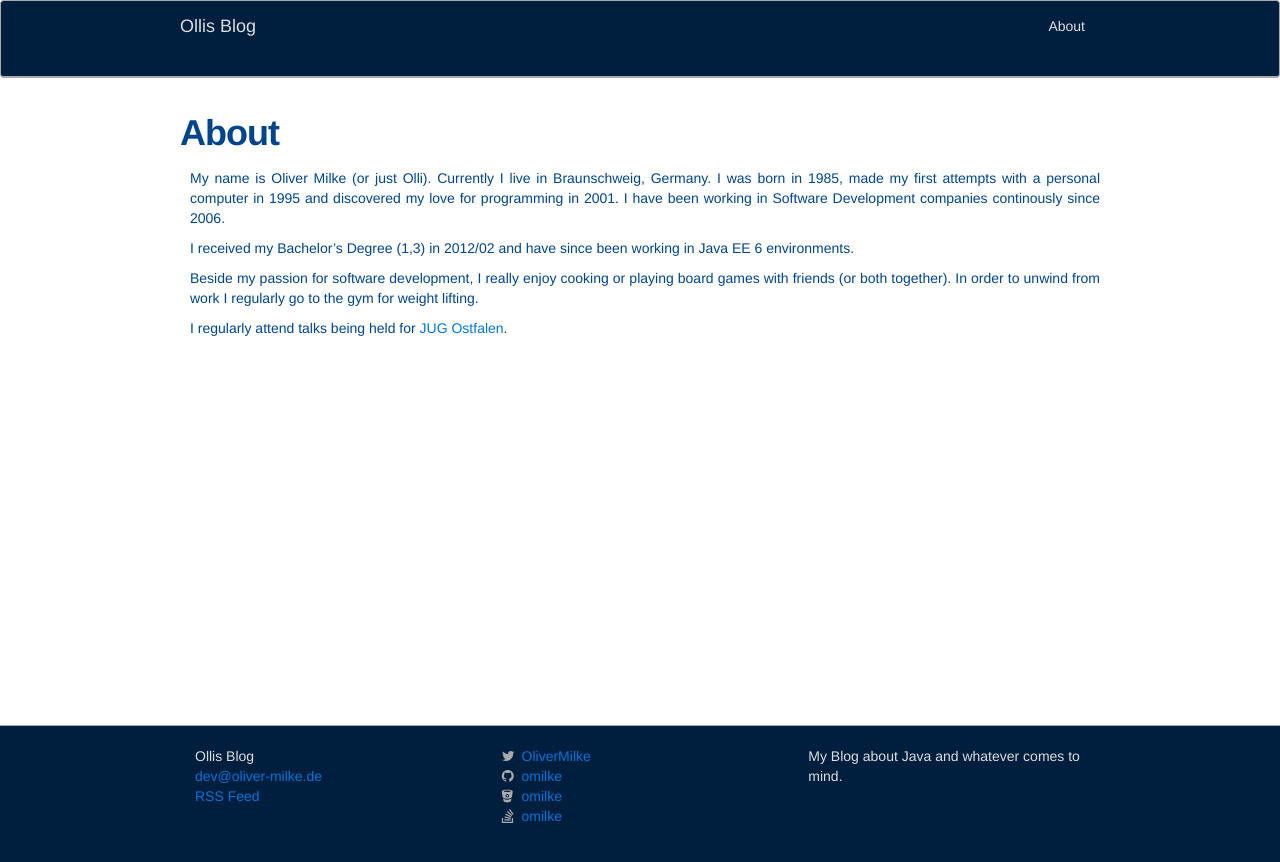
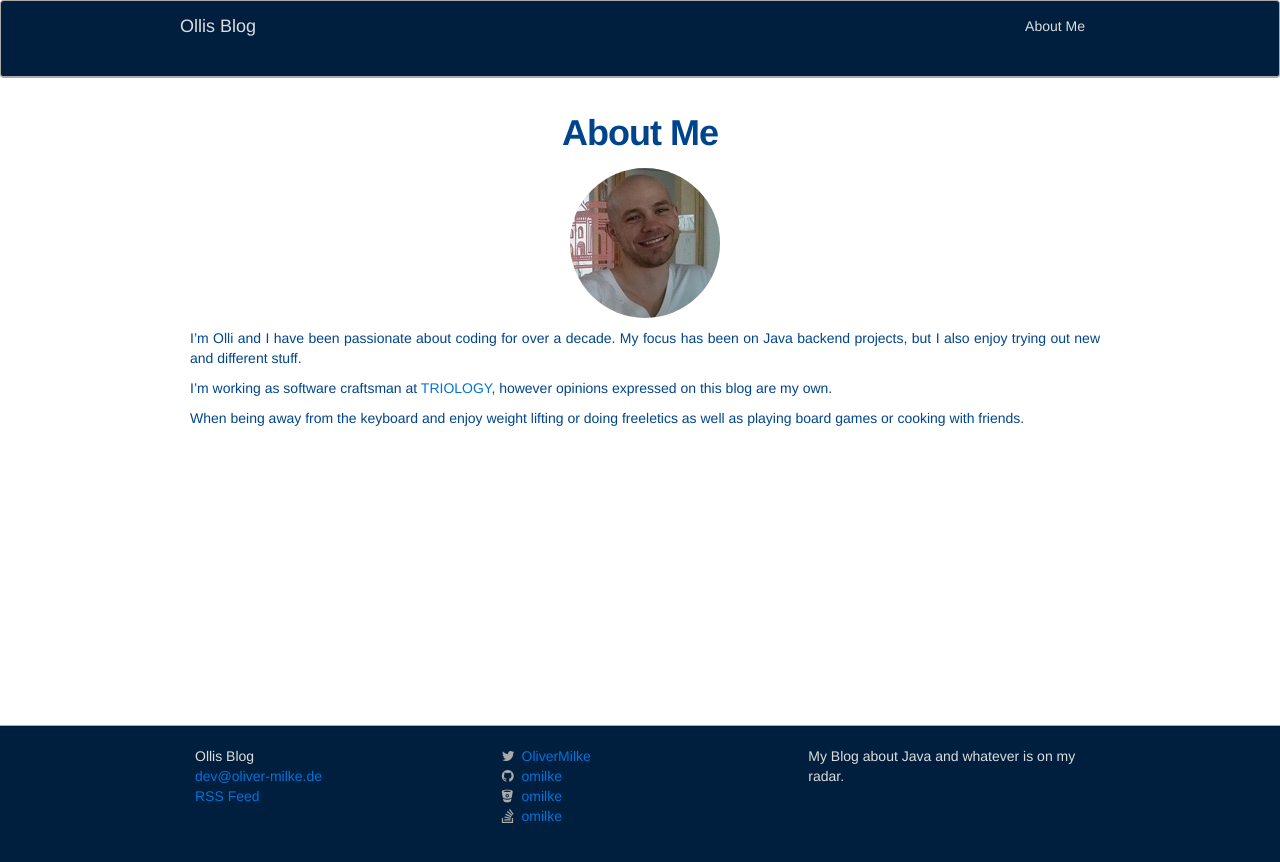
Before and after one commit to omilke/omilke.github.io, a Jekyll site: the page built from about.md, in a window 1280 px wide. Shown: the top 862 px of the page. Built offline with Jekyll 4.4.1, drawn with Linux system fonts in a browser that asks for light colours.

Commit message:
update about me

```diff
--- a/_config.yml
+++ b/_config.yml
@@ -1,7 +1,7 @@
 # Site settings
 title: Ollis Blog
 email: dev@oliver-milke.de
-description: "My Blog about Java and whatever comes to mind."
+description: "My Blog about Java and whatever is on my radar."
 baseurl: ""
 url: "http://oliver-milke.de"
 twitter_username: OliverMilke
--- a/_layouts/page.html
+++ b/_layouts/page.html
@@ -2,7 +2,7 @@
 layout: default
 ---
 
-<div class="post">
+<div class="post page">
 
   <header class="post-header">
     <h1>{{ page.title }}</h1>
--- a/about.md
+++ b/about.md
@@ -1,13 +1,17 @@
 ---
 layout: page
-title: About
+title: About Me
 permalink: /about/
 ---
 
-My name is Oliver Milke (or just Olli). Currently I live in Braunschweig, Germany. I was born in 1985, made my first attempts with a personal computer in 1995 and discovered my love for programming in 2001. I have been working in Software Development companies continously since 2006.
+<img src="{{ '/img/olli.jpg' | prepend: site.baseurl }}" class="img-circle center-block" />
 
-I received my Bachelor's Degree (1,3) in 2012/02 and have since been working in Java EE 6 environments.
 
-Beside my passion for software development, I really enjoy cooking or playing board games with friends (or both together). In order to unwind from work I regularly go to the gym for weight lifting.
+I'm Olli and I have been passionate about coding for over a decade. My focus has been on Java backend projects, but I also enjoy trying out new and different stuff.
 
-I regularly attend talks being held for [JUG Ostfalen](http://www.jug-ostfalen.de/).
+I'm working as software craftsman at <a href="//www.triology.de" target="_blank">TRIOLOGY</a>, however opinions expressed
+on this blog are my own.
+
+
+When being away from the keyboard and enjoy weight lifting or doing freeletics as well as playing board games or cooking
+with friends.
--- a/css/main.scss
+++ b/css/main.scss
@@ -303,3 +303,9 @@ div.posts div {
 
     }
 }
+
+/* page style */
+
+.page header h1 {
+  text-align: center;
+}
```
Also changed, not shown: img/olli.jpg (added).
